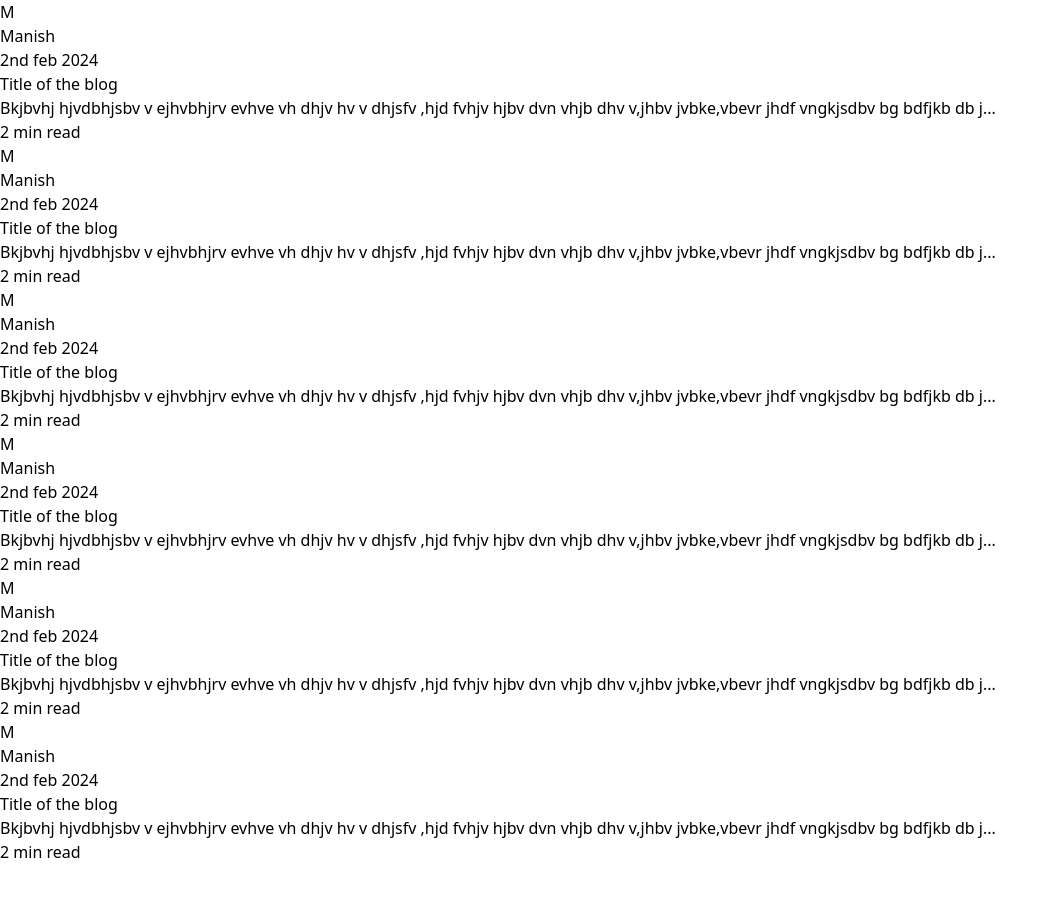
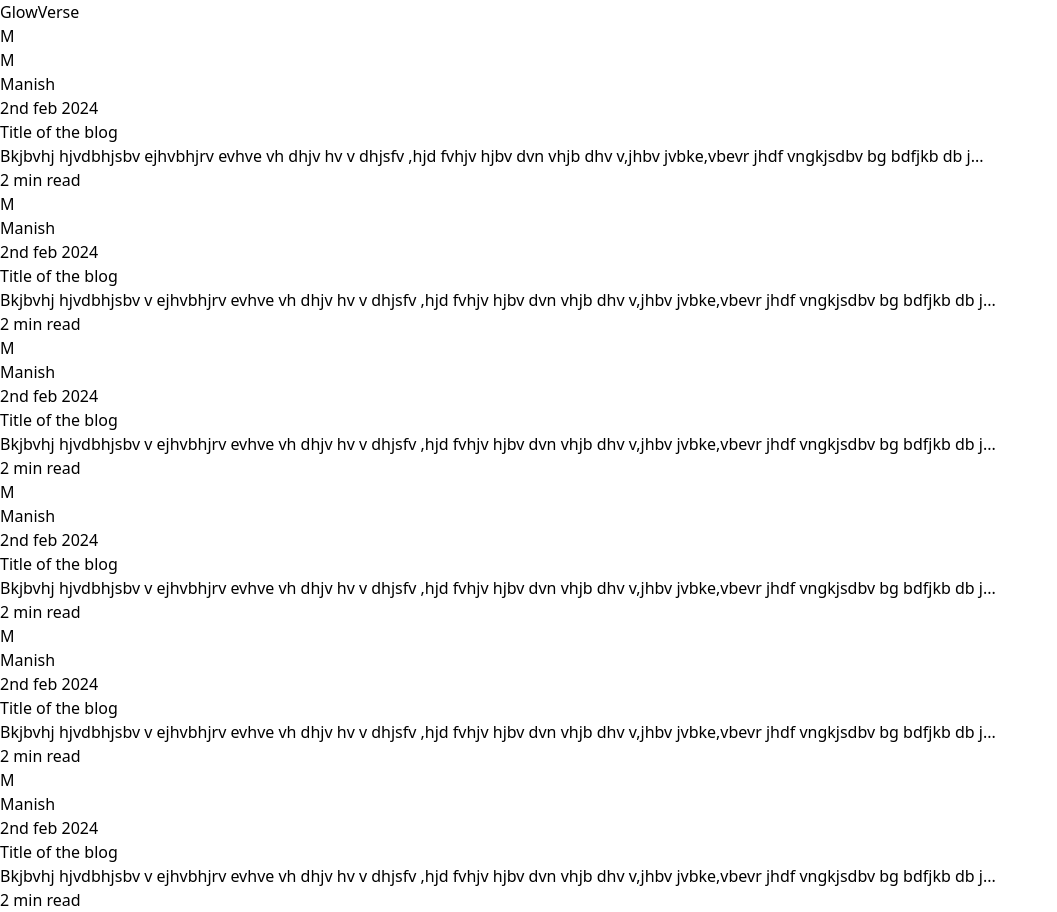
Before and after one commit to Manish12-verma/GlowVerse, a React (Vite) app in the folder frontend/: page /blogs in a window 1280 px wide. Shown: the whole page, without its empty margins (0-1057 px from the left). Before the commit the page ends 864 px from the top, so only its background shows below. Built offline with nearby package versions, Linux system fonts and the light colour scheme.

Commit message:
created AppBar

```diff
--- /dev/null
+++ b/frontend/src/components/AppBar.tsx
@@ -0,0 +1,14 @@
+import { Avatar } from "./BlogCard"
+
+export const AppBar=()=>{
+    return (
+        <div className="border-b flex justify-between px-10 py-4">
+           <div className="flex flex-col justify-center">
+                 GlowVerse
+           </div>
+           <div>
+               <Avatar size={"big"} name="Manish"/>
+           </div>
+        </div>
+    )
+}
--- a/frontend/src/components/BlogCard.tsx
+++ b/frontend/src/components/BlogCard.tsx
@@ -27,14 +27,13 @@
 function Circle(){
     return(
         <div className="h-1 w-1 rounded-full bg-slate-500">
-
         </div>
     )
 }
-function Avatar({ name }: { name: string }) {
+export function Avatar({ name, size = "small" }: { name: string , size?:"small"| "big"}) {
   return (
-    <div className="relative inline-flex items-center justify-center w-6 h-6 overflow-hidden bg-gray-100 rounded-full dark:bg-gray-600">
-      <span className="text-xs text-gray-600 dark:text-gray-300 font-extralight">
+    <div className={`relative inline-flex items-center justify-center ${size=== "small" ? "w-6 h-6":"w-10 h-10"} overflow-hidden bg-gray-100 rounded-full dark:bg-gray-600`}>
+      <span className={`${size==="small"?"text-xs":"text-md"} text-gray-600 dark:text-gray-300 font-extralight`}>
         {name[0]}
       </span>
     </div>
--- a/frontend/src/pages/Blogs.tsx
+++ b/frontend/src/pages/Blogs.tsx
@@ -1,13 +1,16 @@
+import { AppBar } from "../components/AppBar"
 import { BlogCard } from "../components/BlogCard"
 
 export const Blogs=()=>{
     return (
+      <div>
+        <AppBar/>
         <div className="flex justify-center">
         <div className="max-w-xl">
              <BlogCard
                authorName={"Manish"}
                title={"Title of the blog"}
-               content={"Bkjbvhj hjvdbhjsbv  v ejhvbhjrv evhve vh dhjv hv v dhjsfv ,hjd fvhjv hjbv  dvn vhjb dhv  v,jhbv jvbke,vbevr jhdf vngkjsdbv bg bdfjkb db j"}
+               content={"Bkjbvhj hjvdbhjsbv   ejhvbhjrv evhve vh dhjv hv v dhjsfv ,hjd fvhjv hjbv  dvn vhjb dhv  v,jhbv jvbke,vbevr jhdf vngkjsdbv bg bdfjkb db j"}
                publishedDate={"2nd feb 2024"}
             />
              <BlogCard
@@ -42,5 +45,6 @@
             />
         </div>
         </div>
+        </div>
     )
 }
```
Also changed, not shown: 1 other file (tests, documents, lock files or other folders).
